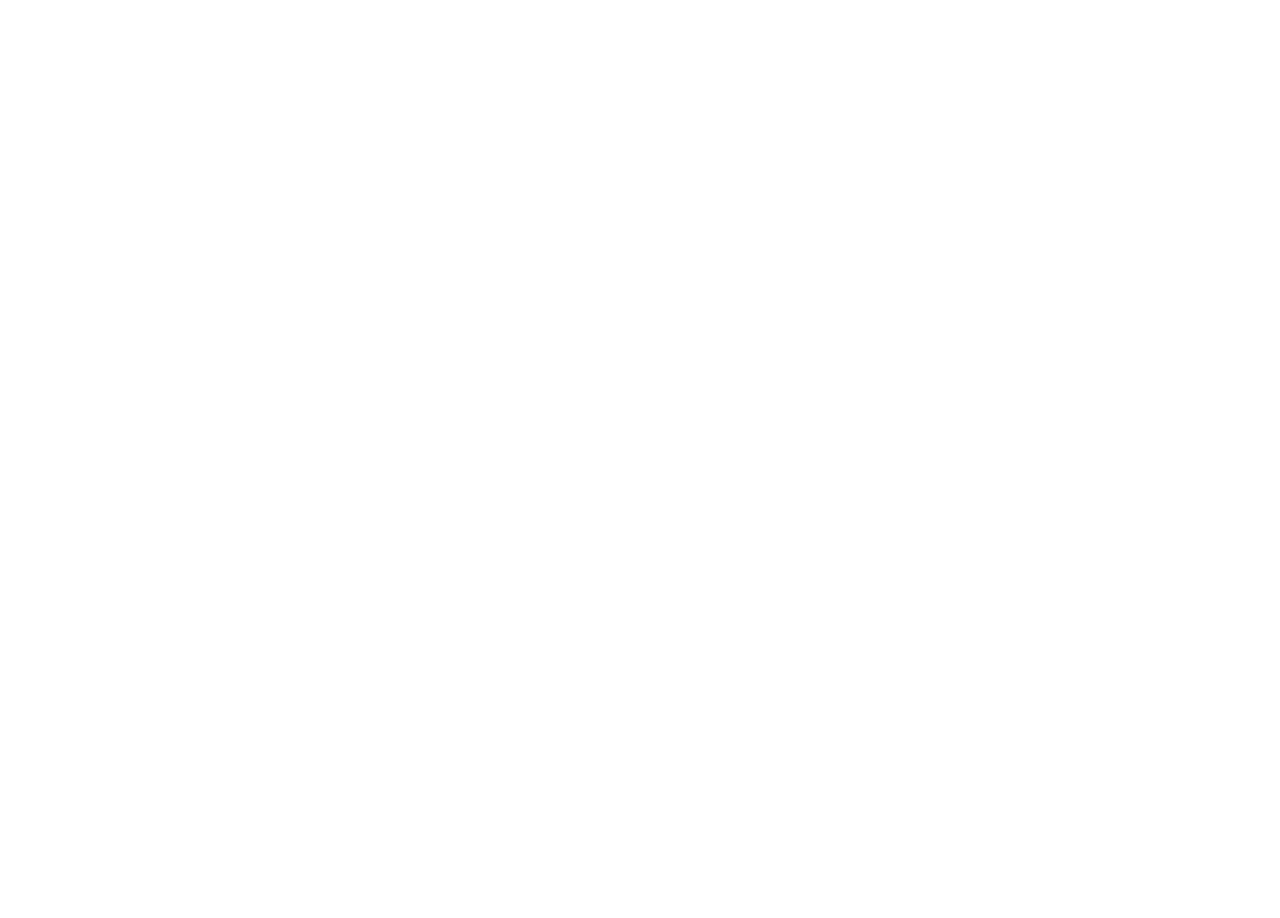
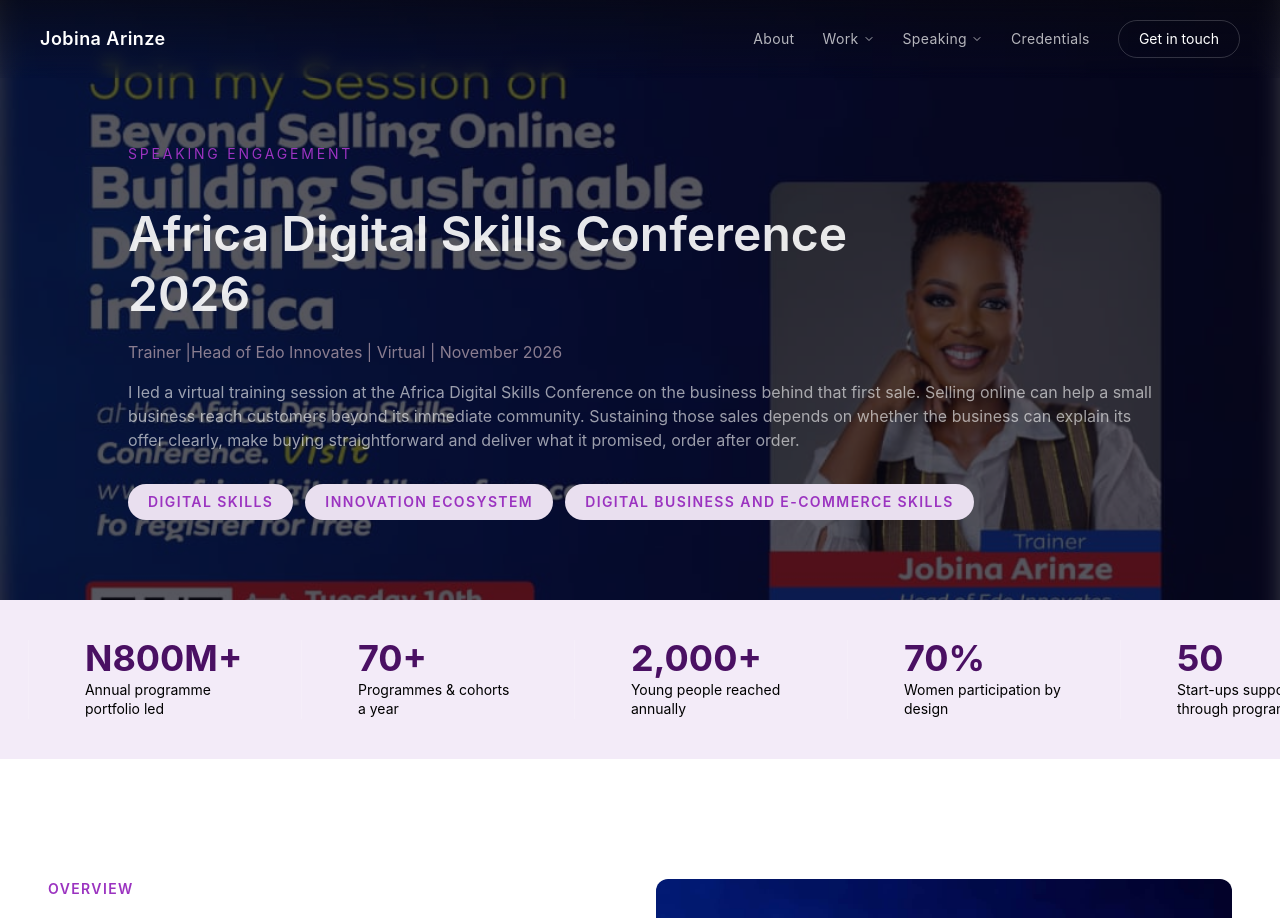
Before and after one commit to FOA-developer/Jobina-Portfolio, a React (Vite) app in the folder frontend/: page /africadigitalskills in a window 1280 px wide. Before the commit this address had no page. Shown: the top 918 px of the page. Before the commit the page ends 800 px from the top, so only its background shows below. Built offline with nearby package versions, Linux system fonts and the light colour scheme.

Commit message:
feat: add AfricaSkill page and update routing for Africa Digital Skills Conference

```diff
--- a/frontend/src/App.jsx
+++ b/frontend/src/App.jsx
@@ -17,6 +17,7 @@ import Idice from './pages/Idice';
 import Omni from './pages/Omni';
 import TechYouth from './pages/TechYouth';
 import EstablishHer from './pages/EstabllishHer';
+import AfricaSkill from './pages/AfricaSkill';
 
 
 function App() {
@@ -38,6 +39,7 @@ function App() {
         <Route path="/se4g" element={<Seg />} />
         <Route path="/ng_cares" element={<Ngcare />} />
         <Route path="/idice" element={<Idice />} />
+        <Route path="/africadigitalskills" element={<AfricaSkill />} />
         <Route path="/establishher" element={<EstablishHer />} />
         <Route path="/tech4youth" element={<TechYouth />} />
         <Route path="/international_organization_for_migration" element={<Iom />} />
--- a/frontend/src/data/speaking.js
+++ b/frontend/src/data/speaking.js
@@ -64,7 +64,7 @@ export const SPEAKING_ITEMS = [
     description: "Jobina led a virtual training session at the Africa Digital Skills Conference on the business behind a small business's first online sale, covering how to sustain sales order after order.",
     period:      'Africa Digital Skills Conference 2026',
     src: img7,
-    link: '/beyoundsellingpoinnt',
+    link: '/africadigitalskills',
   },
   {
     title: "Mentor",
--- /dev/null
+++ b/frontend/src/pages/AfricaSkill.jsx
@@ -0,0 +1,43 @@
+import First from "../components/others/First";
+import Navbar from "../components/main/Navbar";
+import Second from "../components/others/Second";
+import Contact from "../components/main/Contact";
+import img  from "../assets/bsp/beyond-selling-online.jpeg"
+
+const impact = [
+  { value: '42,000+',  label: 'Tech talents trained across the ecosystem' },
+  { value: 'N800M+',   label: 'Annual programme portfolio led' },
+  { value: '70+',      label: 'Programmes & cohorts a year' },
+  { value: '2,000+',   label: 'Young people reached annually' },
+  { value: '70%',      label: 'Women participation by design' },
+  { value: '50',       label: 'Start-ups supported through programmes' },
+];
+
+
+const AfricaSkill = () => {
+  return  (
+    <>
+    <Navbar />
+      <First
+        first = "speaking engagement"
+        img={img}
+        impact = {impact}
+        header="Africa Digital Skills Conference 2026"
+        period="Trainer |Head of Edo Innovates | Virtual | November 2026"
+        description= "I led a virtual training session at the Africa Digital Skills Conference on the business behind that first sale. Selling online can help a small business reach customers beyond its immediate community. Sustaining those sales depends on whether the business can explain its offer clearly, make buying straightforward and deliver what it promised, order after order."
+        tags={['Digital Skills', 'Innovation Ecosystem', ' Digital Business and E-Commerce Skills']}
+      />
+      <Second
+        img={img}
+        header = "Contributions"
+        title="Africa Digital Skills Conference 2026"
+        description = "Serving in her capacity as Trainer at the Africa Digital Skills Conference 2026 and Head of Edo Innovates, Jobina Arinze provided training, digital business guidance, and e-commerce skills leadership through a virtual session on building sustainable digital businesses in Africa. Her dual role combined conference facilitation with hands-on small business support to ensure participants understood what turns a first online sale into repeat custom."
+        description1= "She led a session on the business behind the first sale, covering how a clear offer, straightforward buying, and reliable delivery sustain online sales. Her approach drew on her oversight of the Centre for Digital Business and E-Commerce Skills, an EdoJobs initiative supported by GIZ’s SEDIN programme, whose launch clinic supported more than 100 micro, small and medium enterprises."
+        cert={['Supported 100+ MSMEs with product photography, online marketing, and digital finance.', "Oversaw establishment of the Centre for Digital Business and E-Commerce Skills.", "Taught strategies for sustaining online sales beyond the first order." ]}
+      />
+      <Contact />
+    </>
+  )
+}
+
+export default AfricaSkill;
```
